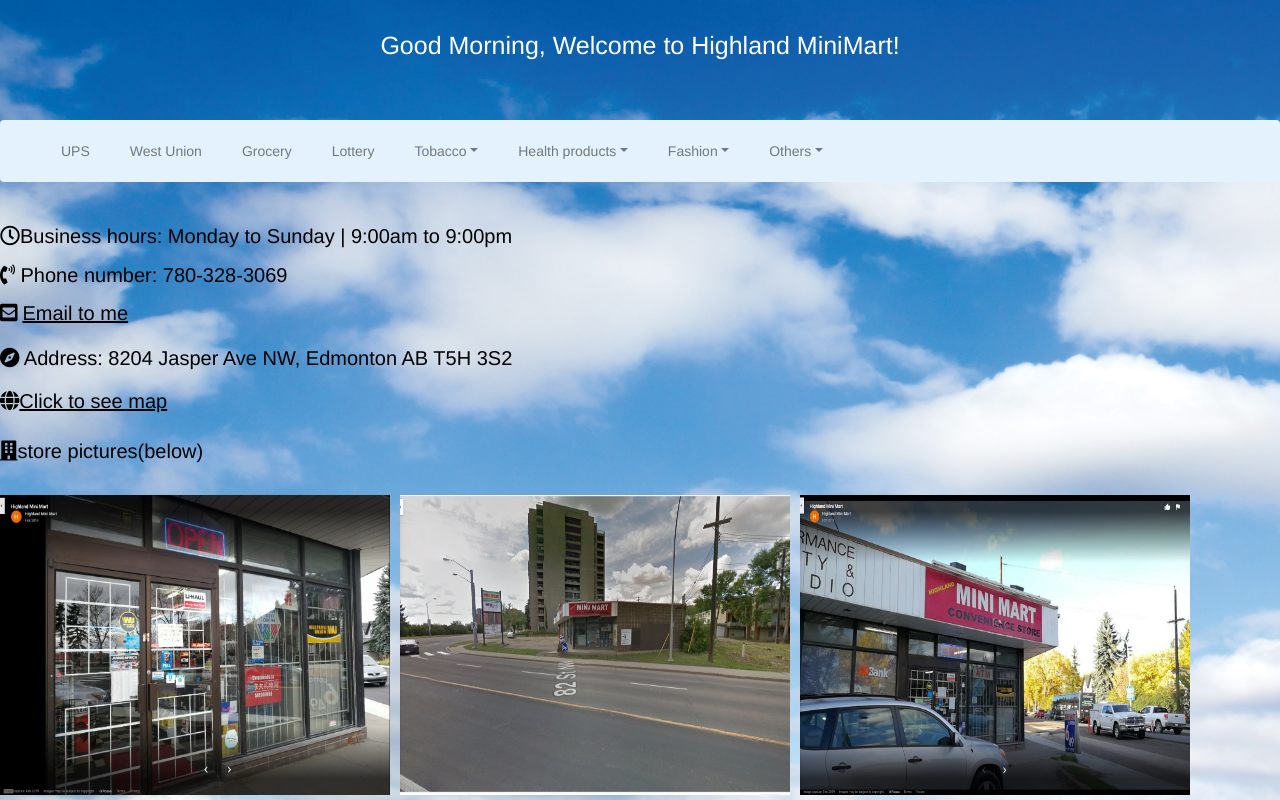
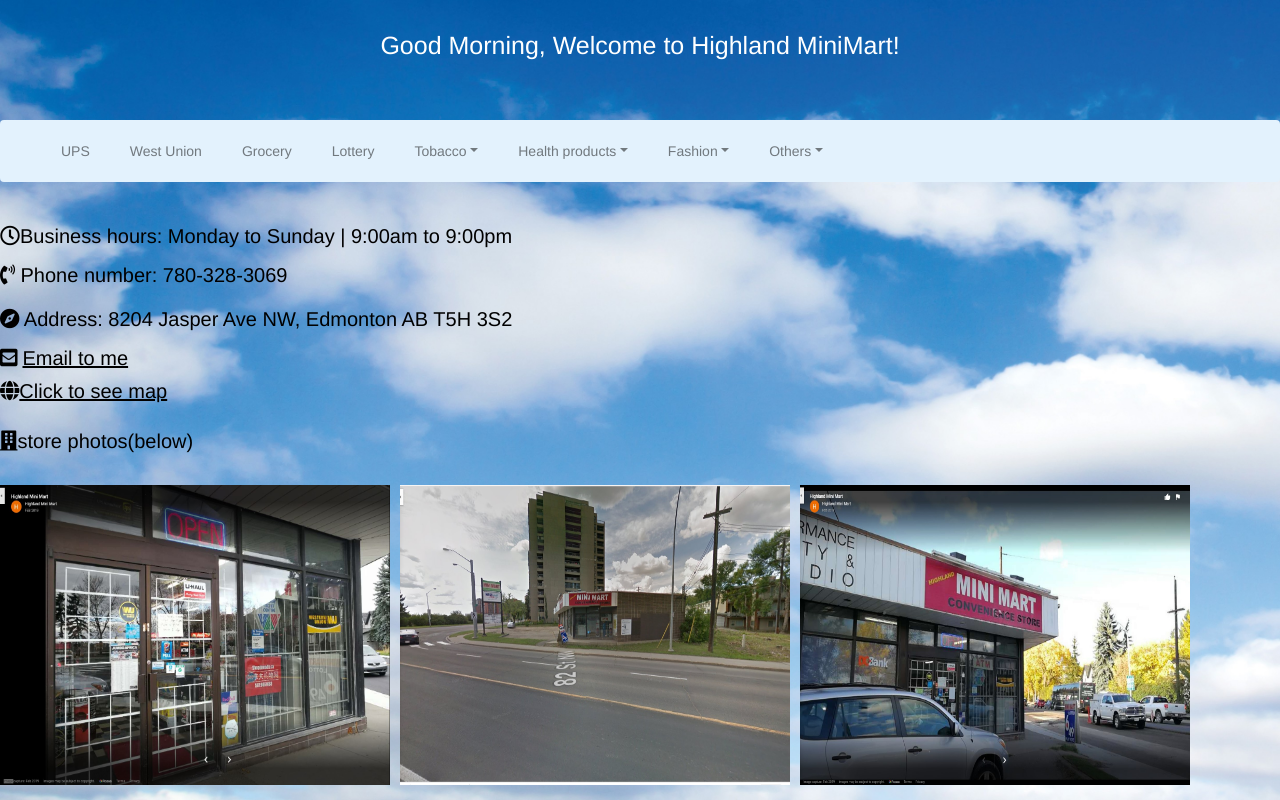
Before and after one commit to Ellen201906/Highland, a PHP site: page /index.php in a window 1280 px wide. Run offline with PHP 8.4, Linux system fonts and the light colour scheme; some libraries are stand-ins or nearby versions.

Commit message:
Add files via upload

```diff
--- a/body.php
+++ b/body.php
@@ -7,11 +7,9 @@
 
   <p><i class="fas fa-phone-volume"></i> Phone number: 780-328-3069</p>
 
-
-   <i class="fas fa-envelope-square"></i><a href="Mailto:liuye5@hotmail.com?&Subject=From Highland's customer" style=" text-decoration: underline;;color:black;margin-left:5px">Email to me</a>
-
   <p style="margin-top:16px"><i class="fas fa-compass"></i> Address: 8204 Jasper Ave NW, Edmonton AB T5H 3S2</p>
 
+  <i class="fas fa-envelope-square"></i><a href="Mailto:liuye5@hotmail.com?&Subject=From Highland's customer" style=" text-decoration: underline;;color:black;margin-left:5px">Email to me</a>
   <a class="nav-link " href="#" id="navbardrop" data-toggle="dropdown" data-hover="dropdown" title="click to open or close map" style=" text-decoration: underline;color:black;margin-left:-10px"><i class="fas fa-globe"></i>Click to see map</a>
   <div class="dropdown-menu">
   <!-- bing map-->
@@ -27,7 +25,7 @@
 
  </div>
 
- <p style="margin-top:16px"><i class="fas fa-building"></i>store pictures(below)</p>
+ <p style="margin-top:16px"><i class="fas fa-building"></i>store photos(below)</p>
 
  </div>
 
```
